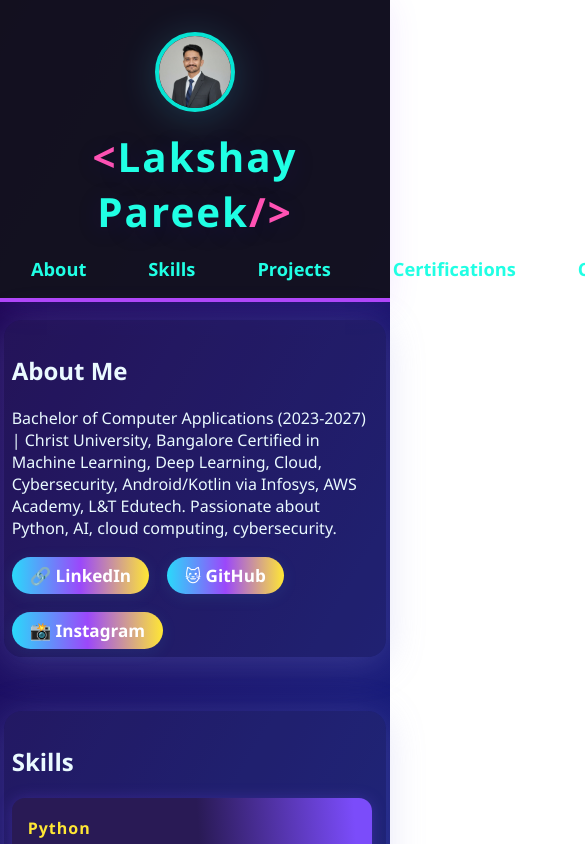
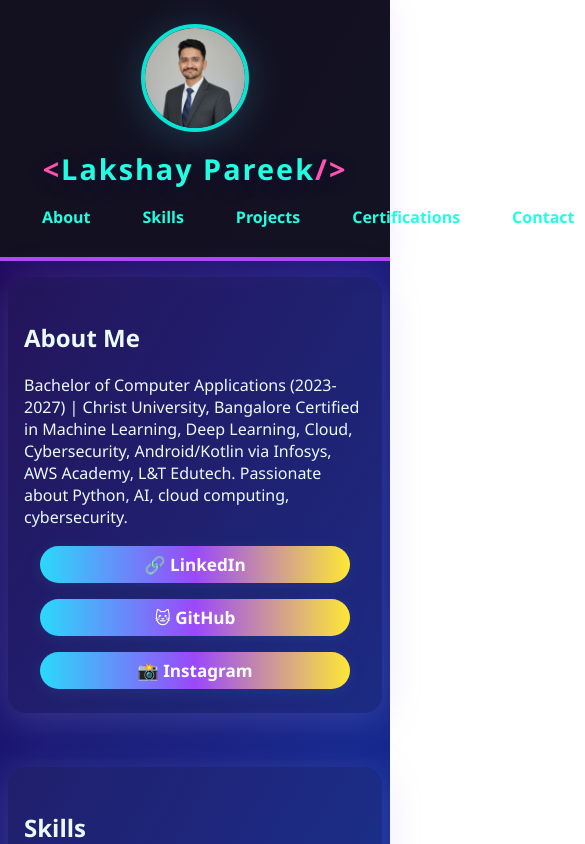
Before and after one commit to lakshaypareek1004/lakshaypareek.github.io, a React (Create React App) app: page / in a window 390 px wide. Shown: the top 844 px of the page, 585 px wide, since content can reach past the window. Built offline with nearby package versions, Linux system fonts and the light colour scheme.

Commit message:
feat: Add responsive styles for mobile and tablet

```diff
--- a/src/App.css
+++ b/src/App.css
@@ -216,11 +216,79 @@
   border-top: 2px solid #b146fa;
 }
 
-@media (max-width: 600px) {
-  .main-content-box { padding: 18px 1vw; }
-  .columns-box { flex-direction: column; }
-  .skill-container, .project-card-vibrant { min-width: unset; max-width: 100%; }
-  .profile-img-hero { width: 72px; height: 72px; }
-  .main-section { padding: 14px 2vw 8px 2vw; }
-  .contact-grid.contact-vertical { gap: 11px; }
+/* =================================== */
+/*          Responsive Design          */
+/* =================================== */
+
+/* For tablets and smaller desktops */
+@media (max-width: 1024px) {
+  .main-content-box {
+    padding: 2rem;
+  }
+
+  .columns-box {
+    /* The existing flex-wrap: wrap will handle this, but we can be explicit */
+    justify-content: center;
+  }
+
+  .project-card-vibrant {
+    max-width: 350px; /* Allow cards to be a bit larger on tablets */
+  }
 }
+
+/* For mobile phones */
+@media (max-width: 768px) {
+  .dev-header-ext {
+    padding: 1.5rem 1rem;
+  }
+
+  .profile-img-hero {
+    width: 100px; /* Smaller profile image */
+    height: 100px;
+  }
+
+  .dev-hero {
+    font-size: 2rem; /* Smaller hero text */
+  }
+
+  .dev-nav {
+    flex-direction: column; /* Stack nav links vertically */
+    gap: 0.5rem;
+  }
+
+  .main-section {
+    padding: 1.5rem 1rem;
+  }
+
+  .social-row {
+    flex-direction: column; /* Stack social buttons */
+    align-items: center;
+    gap: 1rem;
+  }
+
+  .social-btn-vibrant {
+    width: 80%;
+    max-width: 280px;
+    text-align: center;
+  }
+}
+
+/* For smaller mobile phones */
+@media (max-width: 480px) {
+  .dev-hero {
+    font-size: 1.8rem;
+  }
+
+  .dev-nav a {
+    font-size: 1rem;
+    padding: 0.5rem;
+  }
+
+  .main-content-box {
+    padding: 1rem 0.5rem;
+  }
+
+  .main-section {
+    padding: 1.5rem 1rem;
+  }
+}
```
